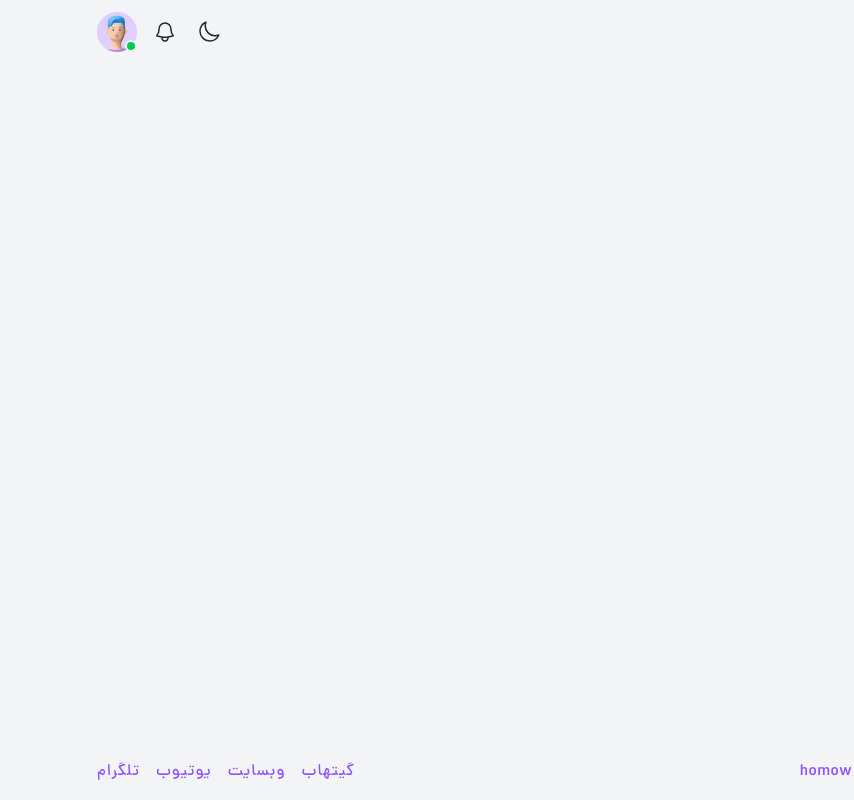
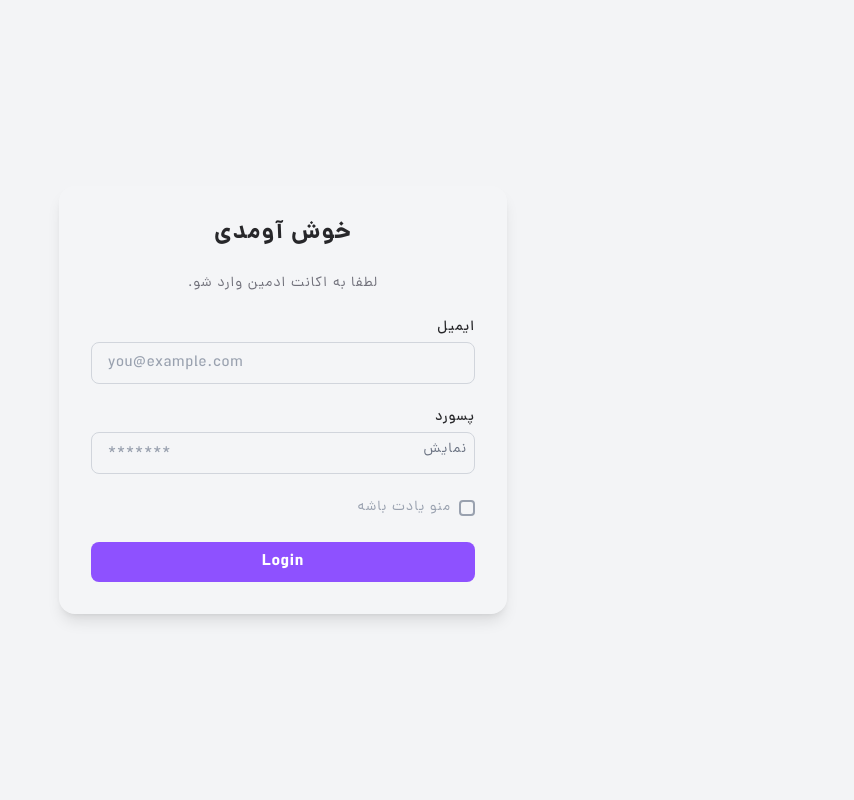
Before and after one commit to homow/home-nest-admin-react, a React (Vite) app: page /login in a window 1280 px wide. Shown: the whole page, without its empty margins (426-1280 px from the left). Built offline with nearby package versions, Linux system fonts and the light colour scheme.

Commit message:
update routes with auth login

```diff
--- a/api/auth/refresh.js
+++ b/api/auth/refresh.js
@@ -7,7 +7,7 @@ export default async function handler(req, res) {
     if (req.method !== 'POST') return res.status(405).end();
 
     try {
-        // خواندن cookies از header
+        // read token in header
         const cookies = cookie.parse(req.headers.cookie || '');
         const refresh_token = cookies['sb_refresh_token'];
 
--- a/src/App.jsx
+++ b/src/App.jsx
@@ -1,37 +1,6 @@
-import {useState} from "react";
-import TopBar from "@/layout/TopBar";
-import MainLayout from "@/layout/MainLayout";
-import SideBar from "@/layout/SideBar";
-import Footer from "@/layout/Footer";
-import SvgDefs from "@components/ui/SvgDefs.jsx";
-import Overlay from "@components/ui/Overlay.jsx";
+import AppRoutes from "@/routes/AppRoutes.jsx";
 
 export default function App() {
-    const [mobileNavOpen, setMobileNavOpen] = useState(false)
 
-    return (
-        <section id="app-container" className="flex flex-row min-h-screen">
-
-            {/* svg icons */}
-            <SvgDefs/>
-
-            {/* overlay */}
-            <Overlay flag={mobileNavOpen} setFlag={setMobileNavOpen}/>
-
-            {/* side bar menu and links */}
-            <SideBar mobileNavOpen={mobileNavOpen} setMobileNavOpen={setMobileNavOpen}/>
-
-            <section className={"transition-all mr-custom flex-1 px-3 sm:px-6 flex flex-col"}>
-
-                {/* top bar | header */}
-                <TopBar mobileNavOpen={mobileNavOpen} setMobileNavOpen={setMobileNavOpen}/>
-
-                {/* main content */}
-                <MainLayout/>
-
-                {/* footer */}
-                <Footer/>
-            </section>
-        </section>
-    )
+    return <AppRoutes/>
 }
--- a/src/layout/MainLayout/index.jsx
+++ b/src/layout/MainLayout/index.jsx
@@ -1,13 +1,43 @@
-import AppRoutes from "@/routes/AppRoutes.jsx";
+import {Outlet} from "react-router-dom";
+import TopBar from "@/layout/TopBar";
+import SideBar from "@/layout/SideBar";
+import Footer from "@/layout/Footer";
+import SvgDefs from "@components/ui/SvgDefs.jsx";
+import Overlay from "@components/ui/Overlay.jsx";
+import {useState} from "react";
 
 export default function MainLayout() {
+    const [mobileNavOpen, setMobileNavOpen] = useState(false)
+
     return (
-        <main
-            id="main"
-            className={"@container/main relative h-full pb-5 space-y-6"}>
+        <section id="app-container" className="flex flex-row min-h-screen">
 
-            {/* Routes */}
-            <AppRoutes/>
-        </main>
+            {/* svg icons */}
+            <SvgDefs/>
+
+            {/* overlay */}
+            <Overlay flag={mobileNavOpen} setFlag={setMobileNavOpen}/>
+
+            {/* side bar menu and links */}
+            <SideBar mobileNavOpen={mobileNavOpen} setMobileNavOpen={setMobileNavOpen}/>
+
+            <section className={"transition-all mr-custom flex-1 px-3 sm:px-6 flex flex-col"}>
+
+                {/* top bar | header */}
+                <TopBar mobileNavOpen={mobileNavOpen} setMobileNavOpen={setMobileNavOpen}/>
+
+                {/* main content */}
+                <main
+                    id="main"
+                    className={"@container/main relative h-full pb-5 space-y-6"}>
+
+                    {/* Routes */}
+                    <Outlet/>
+                </main>
+
+                {/* footer */}
+                <Footer/>
+            </section>
+        </section>
     )
 }
--- a/src/pages/Auth/index.jsx
+++ b/src/pages/Login/index.jsx
@@ -1,7 +1,6 @@
 import {useEffect, useState} from "react"
-import axios from "axios";
 
-export default function Auth() {
+export default function Login() {
     const [showPassword, setShowPassword] = useState(false);
     const [email, setEmail] = useState("");
     const [password, setPassword] = useState("");
@@ -20,20 +19,19 @@ export default function Auth() {
             remember
         }
 
-        try {
-            const res = await axios.post("/api/auth/login", userInfo)
-            console.log(res)
-        } catch (e) {
-            console.log(e)
-        }
+        // try {
+        //
+        // } catch (e) {
+        //     console.log(e)
+        // }
     }
 
     return (
-        <section className="flex items-center justify-center pt-20">
+        <section className="flex items-center justify-center min-h-screen">
             <div className="w-full max-w-md bg-white/10 rounded-2xl shadow-lg p-8 space-y-6">
                 <h2 className="text-2xl font-bold text-center">خوش آومدی</h2>
                 <p className="text-sm text-center text-secondary-txt">
-                    لطفا به اکانت خودت وارد شو.
+                    لطفا به اکانت ادمین وارد شو.
                 </p>
 
                 <form className="space-y-6" onSubmit={loginHandler}>
--- /dev/null
+++ b/src/pages/NotFound/index.jsx
@@ -0,0 +1,10 @@
+import {Link} from "react-router-dom";
+
+export default function NotFound() {
+    return (
+        <section className={"min-h-screen flex items-center justify-center flex-col gap-6"}>
+            <h1>404 | صفحه پیدا نشد</h1>
+            <Link to={"/"} className={"text-violet-500"}>بازگشت</Link>
+        </section>
+    )
+}
--- a/src/routes/AppRoutes.jsx
+++ b/src/routes/AppRoutes.jsx
@@ -1,21 +1,38 @@
 import {lazy} from "react";
-import {useRoutes} from "react-router-dom";
+import {Navigate, useRoutes} from "react-router-dom";
 import SuspenseBoundary from "@components/ui/SuspenseBoundary";
+import PrivateRoutes from "@/routes/PrivateRoutes.jsx";
+import PublicRoutes from "@/routes/PublicRoutes.jsx";
+import MainLayout from "@/layout/MainLayout/index.jsx";
 
-const Auth = lazy(() => import("@pages/Auth"));
+const Login = lazy(() => import("@pages/Login/"))
 const Home = lazy(() => import("@pages/Home"));
+
 const Properties = lazy(() => import("@pages/Properties"));
 const CreateProperties = lazy(() => import("@pages/Properties/routes/CreateProperties"))
 const EditProperties = lazy(() => import("@pages/Properties/routes/EditProperties"))
 const Email = lazy(() => import("@pages/Email"));
 const User = lazy(() => import("@pages/User"));
 const Rules = lazy(() => import("@pages/Rules"));
+const NotFound = lazy(() => import("@pages/NotFound"));
 
 export default function AppRoutes() {
     return (
         <SuspenseBoundary>
             {useRoutes([
-                {path: "/auth", element: <Auth/>},
+                {
+                    path: "/login",
+                    element: <PublicRoutes/>,
+                    children: [
+                        {index: true, element: <Login/>}
+                    ]
+                },
+                {
+                    element: <PrivateRoutes/>,
+                    children: [
+                        {
+                            element: <MainLayout/>,
+                            children: [
                                 {path: "/", element: <Home/>},
                                 {
                                     path: "/properties", element: <Properties/>,
@@ -27,6 +44,11 @@ export default function AppRoutes() {
                                 {path: "/email", element: <Email/>},
                                 {path: "/user", element: <User/>},
                                 {path: "/rules", element: <Rules/>}
+                            ]
+                        }
+                    ]
+                },
+                {path: "*", element: <NotFound/>}
             ])}
         </SuspenseBoundary>
     )
--- /dev/null
+++ b/src/routes/PrivateRoutes.jsx
@@ -0,0 +1,7 @@
+import {Navigate, Outlet} from "react-router-dom";
+
+export default function PrivateRoutes() {
+    const isLoggedIn = false;
+
+    return isLoggedIn ? <Outlet/> : <Navigate to="/login"/>
+}
--- /dev/null
+++ b/src/routes/PublicRoutes.jsx
@@ -0,0 +1,7 @@
+import {Navigate, Outlet} from "react-router-dom";
+
+export default function PublicRoutes() {
+    const isLoggedIn = false;
+
+    return isLoggedIn ? <Navigate to="/"/> : <Outlet/>
+}
```
Lines whose indentation alone changed are shown as unchanged.
